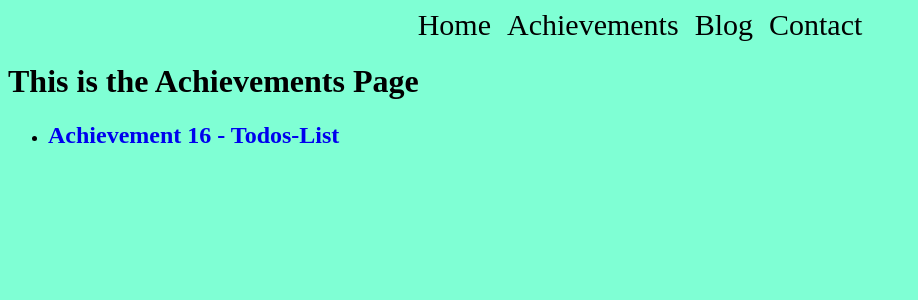
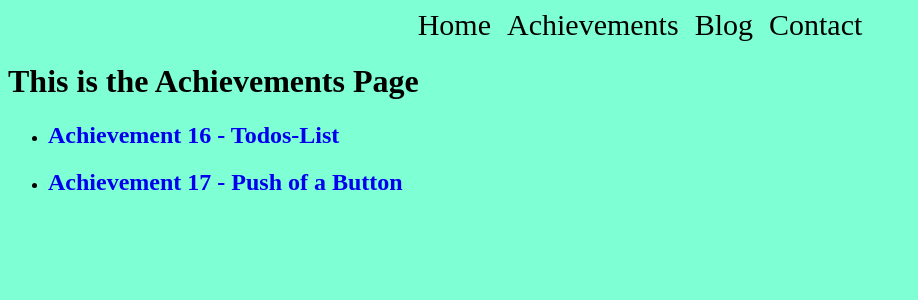
Before and after one commit to Kaleb-cpu/CPNT-262-Achievement-15, a SvelteKit app: page /achievements in a window 1280 px wide. Shown: the top 300 px of the page, without its empty margins (0-918 px from the left). Built offline with nearby package versions, Linux system fonts and the light colour scheme.

Commit message:
achievement 17 route folder created

```diff
--- a/src/routes/achievements/+page.svelte
+++ b/src/routes/achievements/+page.svelte
@@ -1,7 +1,6 @@
 <h1>This is the Achievements Page</h1>
 
 <ul>
-  <li>
-    <h2><a href="./achievements/todos">Achievement 16 - Todos-List</a></h2>
-  </li>
+  <li><h2><a href="./achievements/achievement 16">Achievement 16 - Todos-List</a></h2></li>
+  <li><h2><a href="./achievements/achievement 17">Achievement 17 - Push of a Button</a></h2></li>
 </ul>
--- /dev/null
+++ b/src/routes/achievements/achievement 17/+page.svelte
@@ -0,0 +1 @@
+<h1>Achievement 17</h1>
```
Also changed, not shown: src/routes/achievements/achievement 16/+page.svelte (renamed from src/routes/achievements/todos/+page.svelte).
